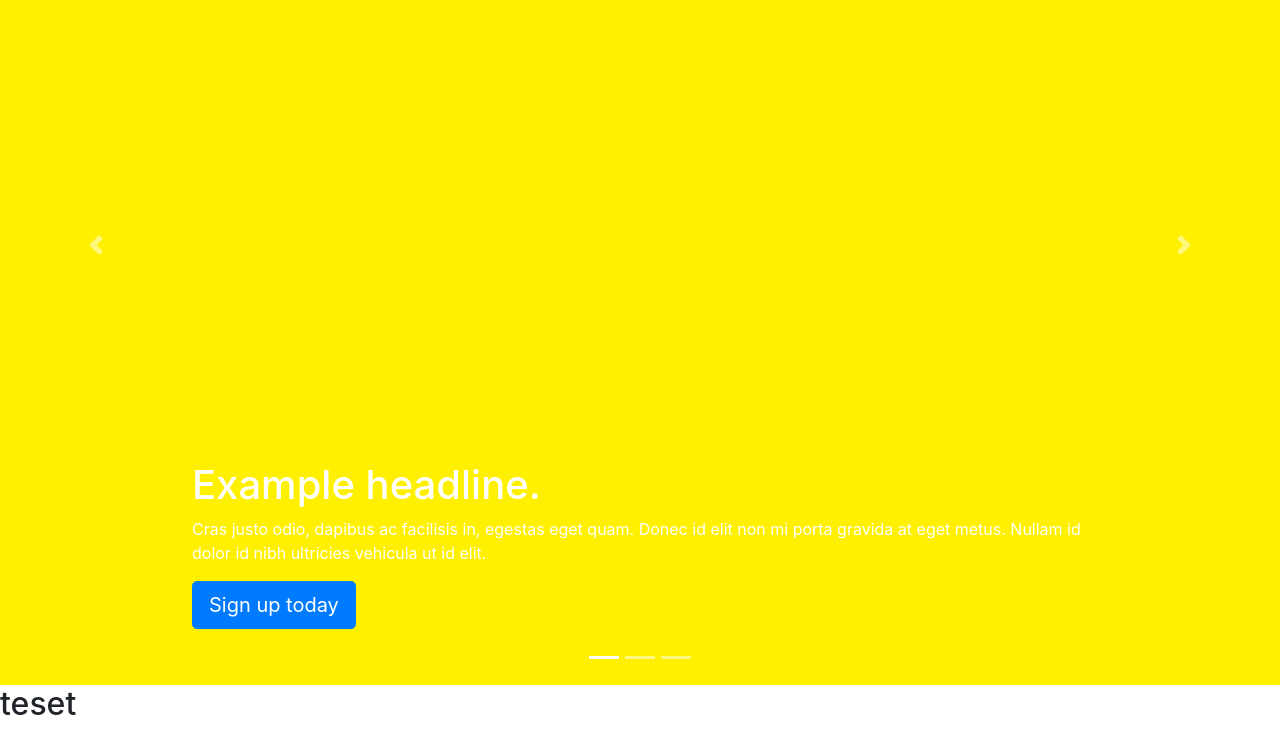
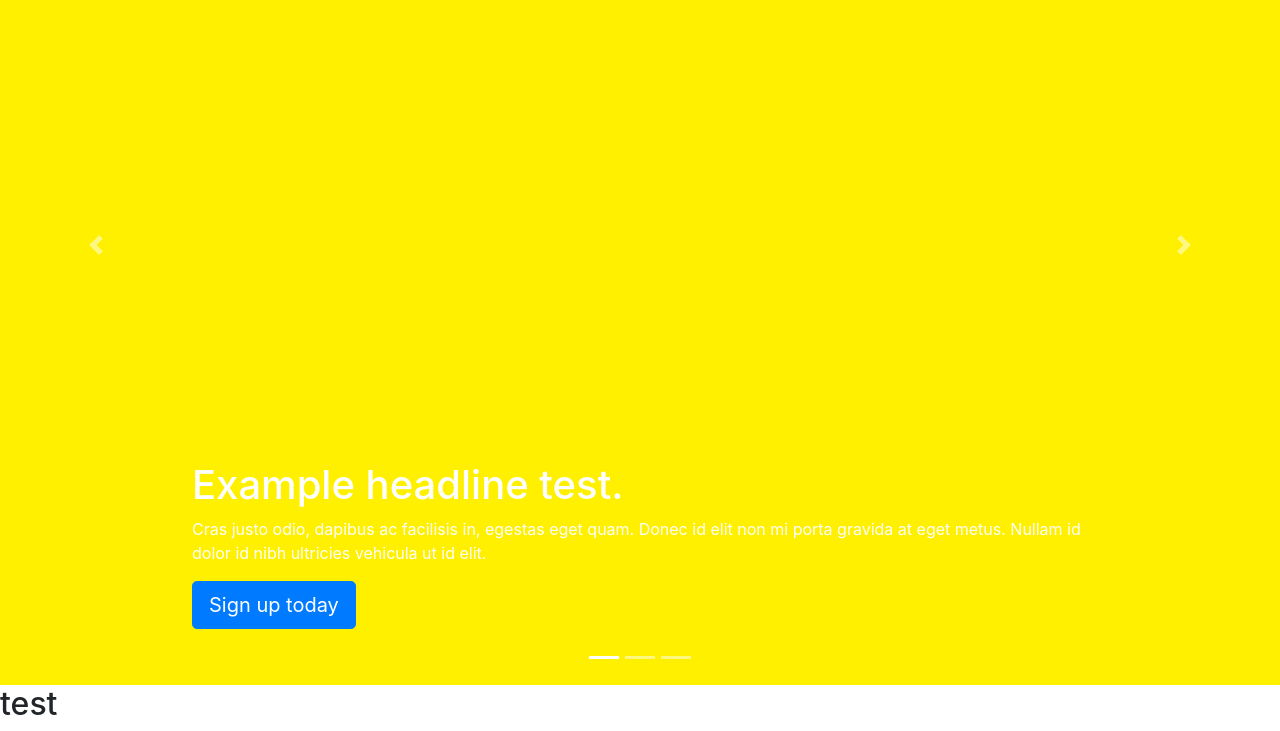
Before and after one commit to jofuentesl/reprodisseny, a website built with Parcel: page src/index.html in a window 1280 px wide. Shown: the part 195-926 px from the top of the page. Built offline with nearby package versions, Linux system fonts and the light colour scheme; files whose address does not match are found by name.

Commit message:
update h1

```diff
--- a/src/index.html
+++ b/src/index.html
@@ -54,7 +54,7 @@
             <!-- <svg class="bd-placeholder-img" width="100%" height="100%" xmlns="http://www.w3.org/2000/svg" preserveAspectRatio="xMidYMid slice" focusable="false" role="img"><rect width="100%" height="100%" fill="#777"/></svg>-->
              <div class="container">
                <div class="carousel-caption text-left">
-                 <h1>Example headline.</h1>
+                 <h1>Example headline test.</h1>
                  <p>Cras justo odio, dapibus ac facilisis in, egestas eget quam. Donec id elit non mi porta gravida at eget metus. Nullam id dolor id nibh ultricies vehicula ut id elit.</p>
                  <p><a class="btn btn-lg btn-primary" href="#" role="button">Sign up today</a></p>
                </div>
@@ -90,7 +90,7 @@
            <span class="sr-only">Next</span>
          </a>
        </div>
-       <h2>teset</h2>
+       <h2>test</h2>
 
       <footer>
 
```
